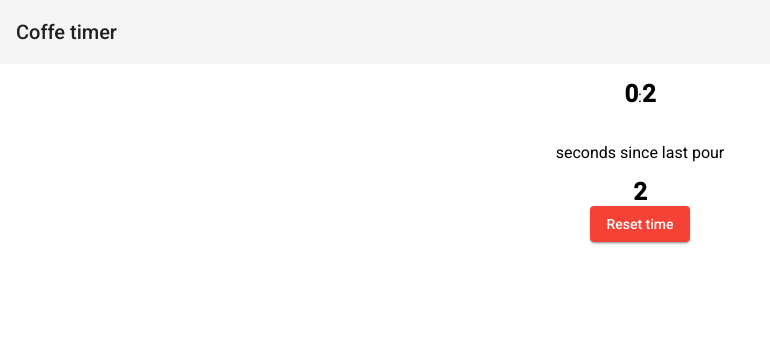
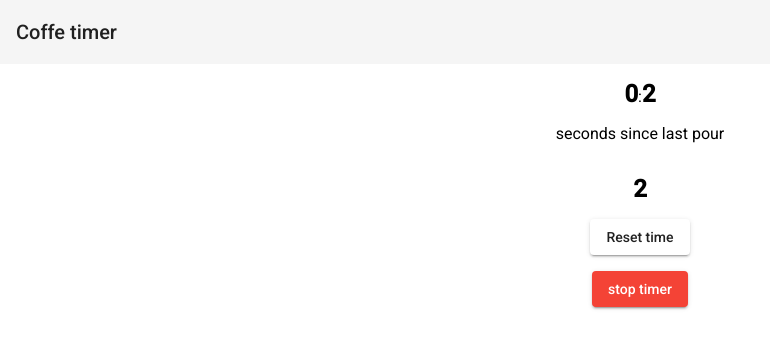
Before and after one commit to nyc4m/coffee-timer, an Angular app: page / in a window 1280 px wide. Both pictures are taken after a click on the button "Start the timer !". Shown: the top 348 px of the page, without its empty margins (0-770 px from the left). Built offline with nearby package versions, Linux system fonts and the light colour scheme.

Commit message:
add stop button

```diff
--- a/src/app/timer/timer.component.html
+++ b/src/app/timer/timer.component.html
@@ -1,13 +1,15 @@
 <ng-container *ngIf="started">
   <app-clock [time]="clock$ | async | secondsToClock"></app-clock>
-  <br />
-  <div class="pour-timer-container" *ngIf="shownTimer$ | async as shownTimer">
+  <div class="pour-timer-container">
     <p>seconds since last pour</p>
-    <app-clock display="seconds" [time]="shownTimer | secondsToClock"></app-clock>
+    <app-clock display="seconds" [time]="shownTimer$ | async | secondsToClock"></app-clock>
     <p *ngIf="timeToPoor$ | async as timeToPoor">YOU NEED TO POUR</p>
-    <button (click)="onReset()" mat-raised-button color="warn">Reset time</button>
+    <div class="actions">
+      <button (click)="onReset()" mat-raised-button color="primary">Reset time</button>
+      <button mat-raised-button color="warn" id="stopButton" (click)="onStop()">stop timer</button>
+    </div>
   </div>
 </ng-container>
-<button mat-raised-button color="primary" (click)="onStart()" *ngIf="!started" id="startButton">
+<button mat-raised-button color="secondary" (click)="onStart()" *ngIf="!started" id="startButton">
   Start the timer !
 </button>
--- a/src/app/timer/timer.component.sass
+++ b/src/app/timer/timer.component.sass
@@ -2,3 +2,11 @@
     display: flex
     flex-direction: column
     align-items: center
+    gap: 1rem
+
+.actions
+    display: flex
+    flex-direction: column
+    align-items: center
+    flex-basis: 100%
+    gap: 1rem
--- a/src/app/timer/timer.component.ts
+++ b/src/app/timer/timer.component.ts
@@ -42,4 +42,8 @@ export class TimerComponent {
     this.started = true;
     this.timer$.next(this.timer45seconds$.pipe(this.notifyWhenTimeIsDone));
   }
+
+  onStop() {
+    this.started = false;
+  }
 }
```
Also changed, not shown: 1 other file (tests, documents, lock files or other folders).
